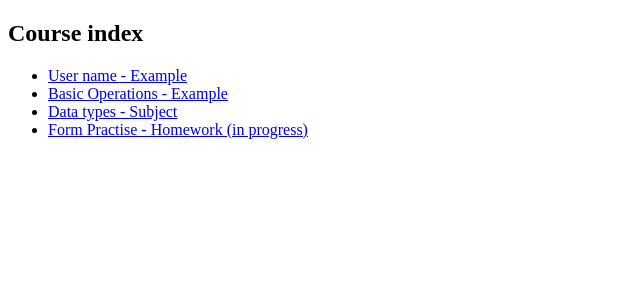
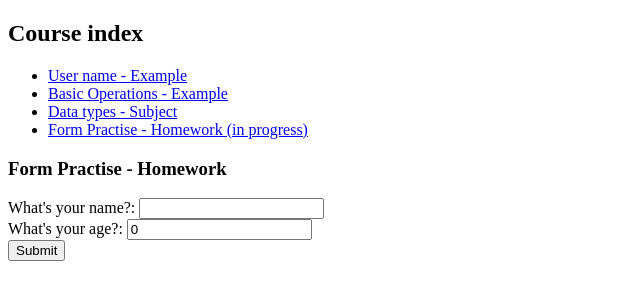
Before and after one commit to apheliana/ANGH-Education, an Angular app: page /form-practise in a window 1280 px wide. Before the commit this address led to /. Shown: the top 300 px of the page, without its empty margins (0-640 px from the left). Built offline with nearby package versions, Linux system fonts and the light colour scheme.

Commit message:
clean up

```diff
--- a/src/app/app-routing.module.ts
+++ b/src/app/app-routing.module.ts
@@ -3,13 +3,13 @@ import { Routes, RouterModule } from '@angular/router';
 import { DataTypesComponent } from './data-types.component';
 import { UsernameComponent } from './username.component';
 import { OperationsComponent } from './operations.component';
-import { FormPractiseComponent } from './form-practise-hw.component';
+import { FormPractiseComponent } from './form-practise.component';
 
 const routes: Routes = [
   { path: "data-types", component: DataTypesComponent },
   { path: "username", component: UsernameComponent },
   { path: "operations", component: OperationsComponent },
-  { path: "form-practise-hw", component: FormPractiseComponent },
+  { path: "form-practise", component: FormPractiseComponent },
 ];
 
 @NgModule({
--- a/src/app/app.component.html
+++ b/src/app/app.component.html
@@ -6,7 +6,7 @@
     <li><a routerLink="/username">User name - Example</a></li>
     <li><a routerLink="/operations">Basic Operations - Example</a></li>
     <li><a routerLink="/data-types">Data types - Subject</a></li>
-    <li><a routerLink="/form-practise-hw">Form Practise - Homework (in progress)</a></li>
+    <li><a routerLink="/form-practise">Form Practise - Homework (in progress)</a></li>
   </ul>
 </div>
 
--- a/src/app/app.module.ts
+++ b/src/app/app.module.ts
@@ -7,7 +7,7 @@ import { AppComponent } from './app.component';
 import { DataTypesComponent } from './data-types.component';
 import { UsernameComponent } from './username.component';
 import { OperationsComponent } from './operations.component';
-import { FormPractiseComponent } from './form-practise-hw.component';
+import { FormPractiseComponent } from './form-practise.component';
 
 @NgModule({
   declarations: [
--- a/src/app/form-practise-hw.component.ts
+++ b/src/app/form-practise.component.ts
@@ -1,7 +1,7 @@
 import { Component } from '@angular/core';
 
 @Component({
-  templateUrl: './form-practise-hw.component.html'
+  templateUrl: './form-practise.component.html'
 })
 export class FormPractiseComponent {
   personsname='';
--- a/src/app/sub-page.component 2.html
+++ /dev/null
@@ -1,4 +0,0 @@
-<h3>Sub Page</h3>
-<div>
-  lorem ipsum
-</div>
```
Also changed, not shown: src/app/app.component 2.ts (deleted, +0 -10 lines), src/app/sub-page.component 2.ts (deleted, +0 -7 lines), src/app/app.component 2.sass (deleted), src/app/form-practise.component.html (renamed from src/app/form-practise-hw.component.html).
